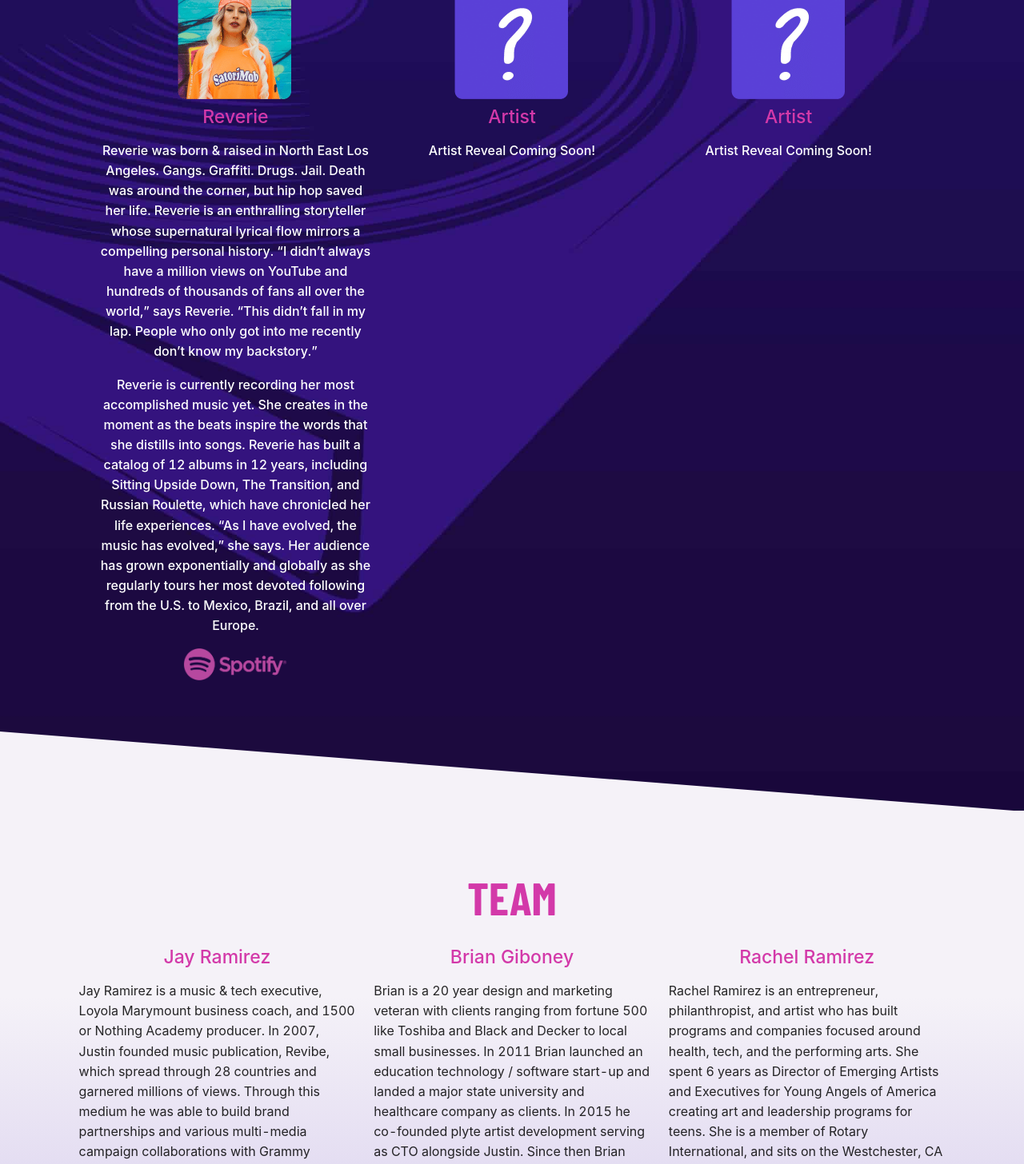
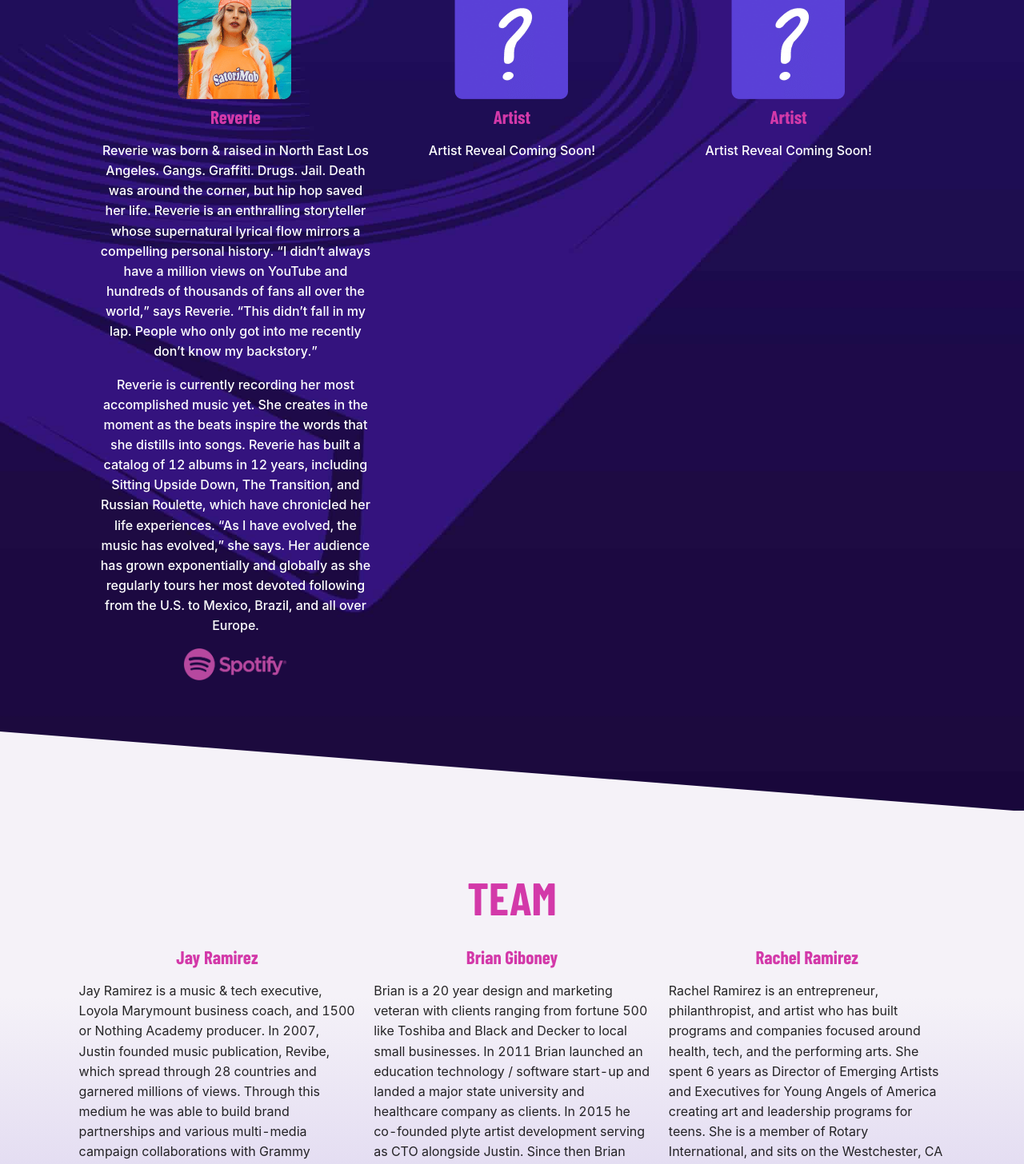
Before and after one commit to vasanthkumar10/perfectfifthcollective, a React (Create React App) app in the folder perfectfifthcollective/: page / in a window 1280 px wide. Shown: the part 4080-5536 px from the top of the page at 80% size. Built offline with nearby package versions, Linux system fonts and the light colour scheme; what web3, web3modal would draw is missing.

Commit message:
minor css changes

```diff
--- a/perfectfifthcollective/src/App.css
+++ b/perfectfifthcollective/src/App.css
@@ -442,6 +442,8 @@
 .musicians .content .h2 {
   color: #d339a9;
   font-size: 23px;
+  font-family: "Barlow Condensed", sans-serif;
+  font-weight: 600;
 }
 
 .musicians .content .text {
@@ -509,6 +511,8 @@
 .team .content-wrapper .content .heading {
   color: #d339a9;
   font-size: 23px;
+  font-family: "Barlow Condensed", sans-serif;
+  font-weight: 600;
 }
 
 .team .content-wrapper .content .text {
```
